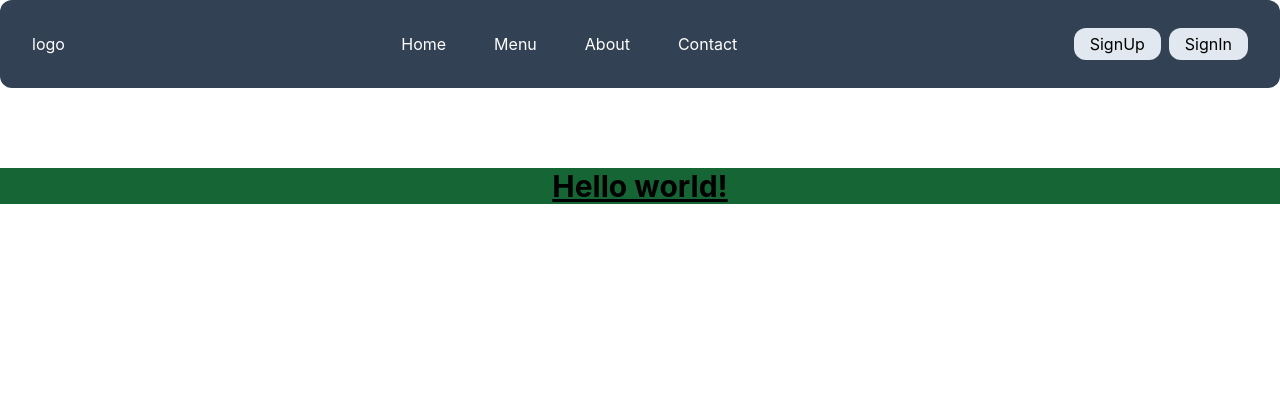
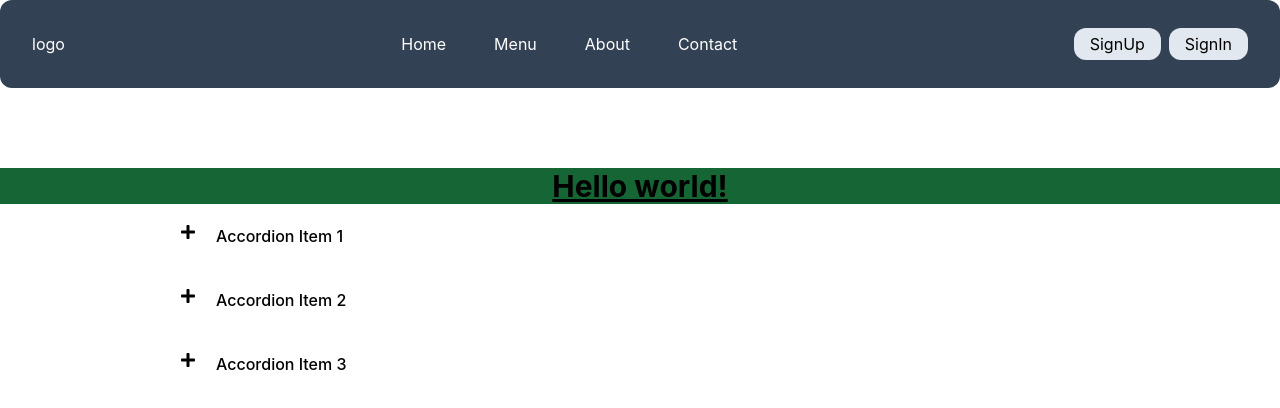
Before and after one commit to araf78/reusable-components, a React (Create React App) app: page / in a window 1280 px wide. Shown: the top 408 px of the page. Built offline with nearby package versions, Linux system fonts and the light colour scheme.

Commit message:
accordion

```diff
--- a/src/App.tsx
+++ b/src/App.tsx
@@ -1,11 +1,27 @@
 import './App.css';
+import Accordion from './components/Accordion';
 
 function App() {
+  const accordionItems = [
+    {
+      title: 'Accordion Item 1',
+      content: 'Content for Accordion Item 1',
+    },
+    {
+      title: 'Accordion Item 2',
+      content: 'Content for Accordion Item 2',
+    },
+    {
+      title: 'Accordion Item 3',
+      content: 'Content for Accordion Item 3',
+    },
+  ];
   return (
     <div className="App">
      <h1 className="text-3xl bg-green-800 font-bold underline">
       Hello world!
     </h1>
+    <Accordion accordionItems={accordionItems} color='success' />
     </div>
   );
 }
--- /dev/null
+++ b/src/components/Accordion.tsx
@@ -0,0 +1,73 @@
+import React, { useState } from 'react';
+import { FaPlus, FaMinus } from 'react-icons/fa';
+
+// const accordionItems = [
+//   {
+//     title: 'Accordion Item 1',
+//     content: 'Content for Accordion Item 1',
+//   },
+//   {
+//     title: 'Accordion Item 2',
+//     content: 'Content for Accordion Item 2',
+//   },
+//   {
+//     title: 'Accordion Item 3',
+//     content: 'Content for Accordion Item 3',
+//   },
+// ];
+
+
+
+type AccordionItem = {
+  title: string;
+  content: string;
+};
+
+type AccordionProps = {
+  accordionItems: AccordionItem[];
+  color?: 'primary' | 'success';
+};
+
+const Accordion: React.FC<AccordionProps> = ({ accordionItems, color='primary' }) => {
+  const [activeIndex, setActiveIndex] = useState<number | null>(null);
+
+  const toggleAccordion = (index: number) => {
+    setActiveIndex((prevIndex) => (prevIndex === index ? null : index));
+  };
+
+  const colors = {
+    primary: "bg-slate-200 hover:bg-slate-200  focus:ring-slate-100 ",
+    success: "bg-gray-200 hover:bg-gray-200 focus:ring-gray-300 ",
+  }
+
+  return (
+    <div className=' w-3/4 mx-auto'>
+      {accordionItems.map((item, index) => (
+        <div key={index}>
+          <div
+            className={`cursor-pointer hover:${colors[color]} flex space-x-5 pt-5 px-5 accordion Items-center h-16 ${
+              activeIndex === index ? `${colors[color]}` : ''
+            }`}
+            onClick={() => toggleAccordion(index)}
+          >
+            {activeIndex === index ? <FaMinus /> : <FaPlus />}
+            <h3 className="font-medium">{item.title}</h3>
+          </div>
+          <div className={`overflow-hidden transition-max-height duration-300 ease-out ${
+            activeIndex === index ? 'max-h-96' : 'max-h-0'
+          }`}>
+            {activeIndex === index && (
+              <div className={`${colors[color]} pb-5 px-5`}>
+                <p className="leading-6 font-light pl-9 text-justify">
+                  {item.content}
+                </p>
+              </div>
+            )}
+          </div>
+        </div>
+      ))}
+    </div>
+  );
+};
+
+export default Accordion;
```
Also changed, not shown: src/components/InputInfo.tsx (+6 -6 lines).
